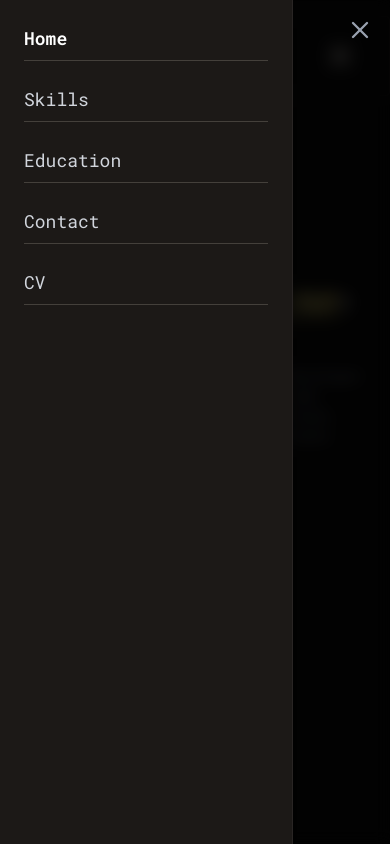
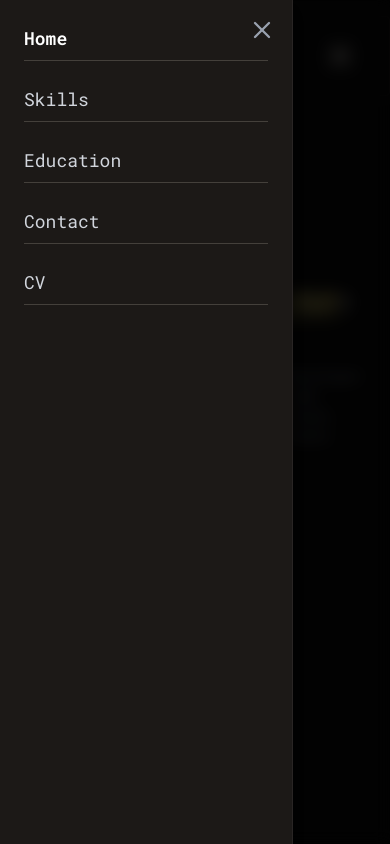
Before and after one commit to Revlice/rahmicantut.com-v3, a React (Vite) app: page / in a window 390 px wide. Both pictures are taken after a click on the button 45 px from the left and 56 px from the top of the page. Shown: the top 844 px of the page. Built offline with nearby package versions, Linux system fonts and the light colour scheme.

Commit message:
Update Header.jsx

```diff
--- a/src/components/Header.jsx
+++ b/src/components/Header.jsx
@@ -1,6 +1,7 @@
-import {useState} from "react";
+import { useState } from "react";
 import { Link } from 'react-scroll';
-import { Cog,Menu,X } from 'lucide-react';
+import { Cog, Menu, X } from 'lucide-react';
+import { motion, AnimatePresence } from "framer-motion";
 
 const Header = () => {
     const links = ['Home', 'Skills', 'Education', 'Contact', 'CV'];
@@ -9,16 +10,21 @@ const Header = () => {
     return (
         <header className="container mx-auto flex justify-between sticky top-4 items-center py-5.5 px-8 border-1 rounded border-stone-800 bg-background z-50">
             <div className="flex justify-center items-center gap-8">
-                <button className="md:hidden" onClick={() => setIsMenuOpen(!isMenuOpen)}>
+                <button
+                    className="md:hidden bg-stone-900 border border-gray-800 p-1.5"
+                    onClick={() => setIsMenuOpen(!isMenuOpen)}
+                >
                     {isMenuOpen ? (
-                        <X size={24} color="#ffffff"/>
+                        <X size={20} color="#ffffff" />
                     ) : (
-                        <Menu size={24} color="#ffffff"/>
+                        <Menu size={20} color="#ffffff" />
                     )}
                 </button>
+
                 <h1 className="bg-gradient-to-r from-yellow-600 via-yellow-200 to-yellow-600 bg-[length:200%_auto] animate-gradient bg-clip-text text-transparent text-xl ">
                     Rahmican TUT
                 </h1>
+
                 {/* Desktop Menu */}
                 <ul className="hidden md:flex gap-8 items-center">
                     {links.map((item, index) => (
@@ -38,18 +44,35 @@ const Header = () => {
                     ))}
                 </ul>
 
-                {/* Mobile Menu */}
+                {/* Mobile Menu with Animation */}
+                <AnimatePresence>
                     {isMenuOpen && (
-                    <div
-                        className="fixed inset-0 z-40 bg-black/80 backdrop-blur-sm md:hidden transition-transform duration-300 translate-x-0">
+                        <>
+                            {/* Overlay */}
+                            <motion.div
+                                initial={{ opacity: 0 }}
+                                animate={{ opacity: 1 }}
+                                exit={{ opacity: 0 }}
+                                transition={{ duration: 0.3 }}
+                                className="fixed inset-0 z-40 bg-black/80 backdrop-blur-sm md:hidden"
+                                onClick={() => setIsMenuOpen(false)}
+                            />
+
+                            {/* Sidebar */}
+                            <motion.div
+                                initial={{ x: '-100%' }}
+                                animate={{ x: 0 }}
+                                exit={{ x: '-100%' }}
+                                transition={{ type: "spring", stiffness: 300, damping: 30 }}
+                                className="fixed top-0 left-0 h-full w-3/4 max-w-xs bg-stone-900 border-r border-stone-800 p-6 z-50 shadow-lg flex flex-col gap-6"
+                            >
                                 <button
                                     onClick={() => setIsMenuOpen(false)}
                                     className="absolute top-4 right-4 text-gray-400 hover:text-white transition-colors"
                                 >
-                            <X size={28}/>
+                                    <X size={28} />
                                 </button>
-                        <div
-                            className="absolute top-0 left-0 h-full w-3/4 max-w-xs bg-stone-900 border-r border-stone-800 p-6 shadow-lg flex flex-col gap-6">
+
                                 {links.map((item, index) => (
                                     <Link
                                         key={index}
@@ -65,16 +88,15 @@ const Header = () => {
                                         {item}
                                     </Link>
                                 ))}
-                        </div>
-                    </div>
+                            </motion.div>
+                        </>
                     )}
-
-
+                </AnimatePresence>
             </div>
 
             <button>
                 <div className="inline-flex justify-center items-center p-1.5 bg-stone-900 border border-gray-800">
-                    <Cog size={20} color="#ffffff" strokeWidth={1.5}/>
+                    <Cog size={20} color="#ffffff" strokeWidth={1.5} />
                 </div>
             </button>
         </header>
```
Also changed, not shown: 1 other file (tests, documents, lock files or other folders). Lines whose indentation alone changed are shown as unchanged.
